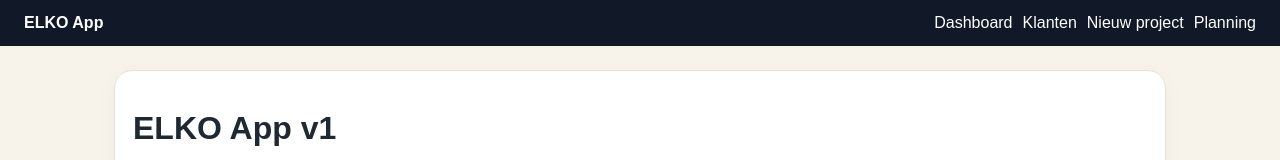
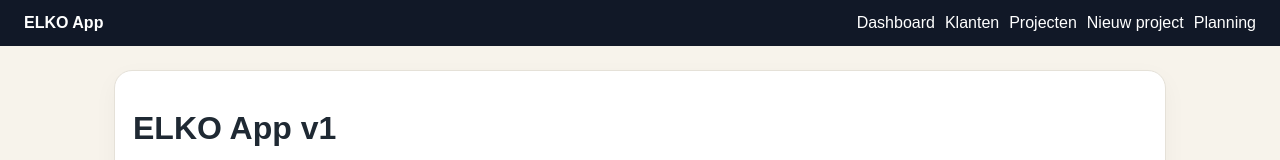
Before and after one commit to appie32/elko-app-v, a Next.js app: page / in a window 1280 px wide. Shown: the top 160 px of the page. Built offline with nearby package versions, Linux system fonts and the light colour scheme.

Commit message:
Update TopNav.tsx

```diff
--- a/src/components/TopNav.tsx
+++ b/src/components/TopNav.tsx
@@ -10,12 +10,13 @@ export default function TopNav() {
       justifyContent: 'space-between',
       alignItems: 'center',
       gap: 12,
-      flexWrap: 'wrap'
+      flexWrap: 'wrap',
     }}>
       <Link href="/dashboard" style={{ fontWeight: 800 }}>ELKO App</Link>
       <nav className="row">
         <Link href="/dashboard">Dashboard</Link>
         <Link href="/customers">Klanten</Link>
+        <Link href="/projects">Projecten</Link>
         <Link href="/projects/new">Nieuw project</Link>
         <Link href="/appointments">Planning</Link>
       </nav>
```
